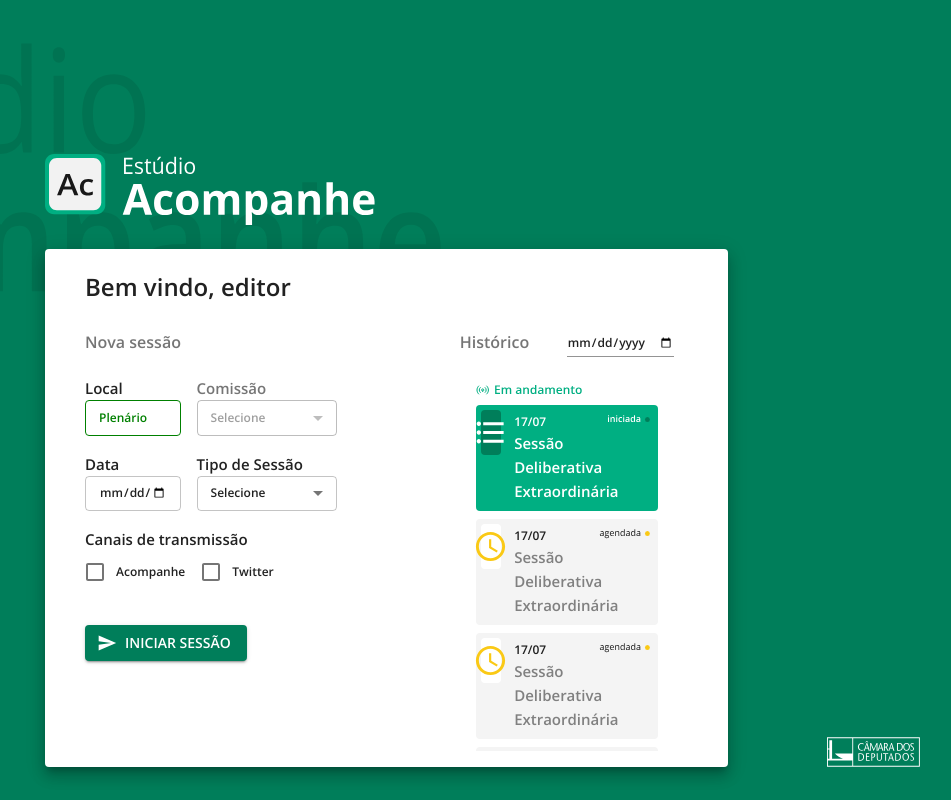
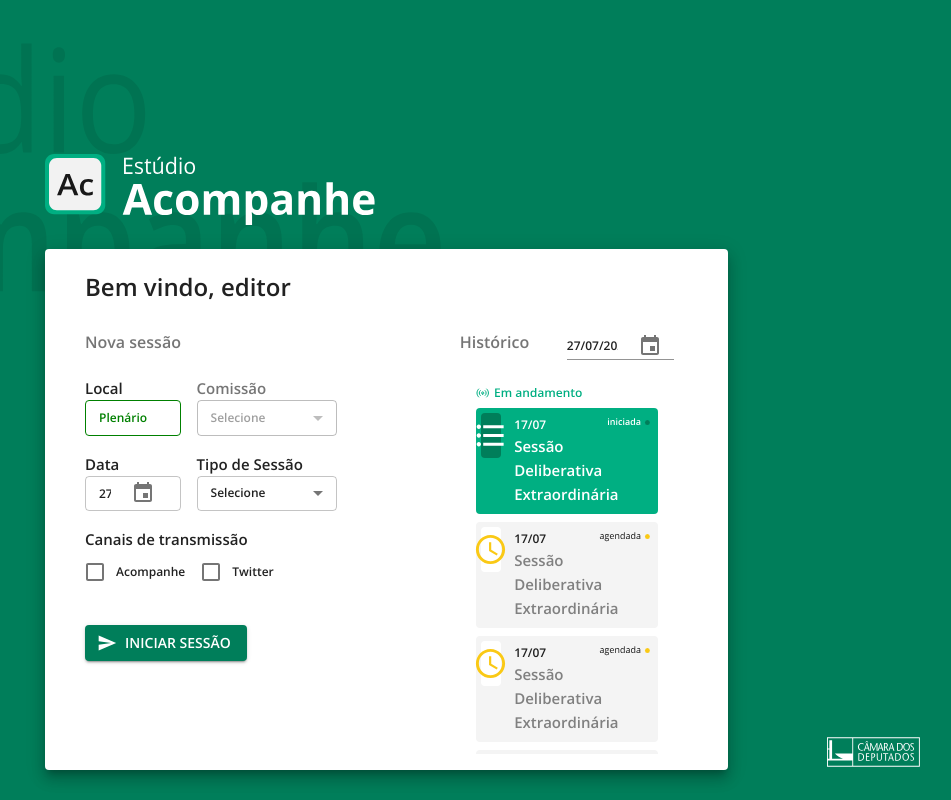
Before and after one commit to labhackercd/linguagem-simples-front, a React (Create React App) app: page /estudio in a window 1280 px wide. Shown: the whole page, without its empty margins (325-1276 px from the left). Built offline with nearby package versions, Linux system fonts and the light colour scheme.

Commit message:
#16 - Customizing date picker to pt-Br locale

```diff
--- a/package.json
+++ b/package.json
@@ -3,11 +3,14 @@
   "version": "0.1.0",
   "private": true,
   "dependencies": {
+    "@date-io/date-fns": "^1.3.13",
     "@material-ui/core": "^4.11.0",
     "@material-ui/icons": "^4.9.1",
+    "@material-ui/pickers": "^3.2.10",
     "@testing-library/jest-dom": "^4.2.4",
     "@testing-library/react": "^9.3.2",
     "@testing-library/user-event": "^7.1.2",
+    "date-fns": "^2.15.0",
     "file-loader": "^6.0.0",
     "react": "^16.13.1",
     "react-dom": "^16.13.1",
--- a/src/components/EstudioAcompanhePageComponents/NewSessionFormComponent/index.js
+++ b/src/components/EstudioAcompanhePageComponents/NewSessionFormComponent/index.js
@@ -1,4 +1,4 @@
-import React, { Component } from "react";
+import React from "react";
 import Box from "@material-ui/core/Box";
 import Grid  from "@material-ui/core/Grid";
 import Typography  from "@material-ui/core/Typography";
@@ -13,6 +13,11 @@ import SendIcon from '@material-ui/icons/Send';
 import Checkbox from '@material-ui/core/Checkbox';
 import FormControlLabel from '@material-ui/core/FormControlLabel';
 
+import 'date-fns';
+import DateFnsUtils from '@date-io/date-fns';
+import { MuiPickersUtilsProvider, KeyboardDatePicker,
+} from '@material-ui/pickers';
+import ptBrLocale from "date-fns/locale/pt-BR";
 
 const useStyles = makeStyles({
   root: {
@@ -75,17 +80,21 @@ export default function NewSessionFormComponent(){
                         <Grid item xs={5}>
                             <Box display="block" justifyContent="flex-start" >
                                 <div><Typography variant="h6"> Data </Typography></div>
-                                 <TextField
-                                    id="date"
-                                    type="date"
-                                    variant="outlined"
-                                    defaultValue="0000-00-00"
-                                    InputLabelProps={{
-                                        shrink: true,
-                                    }}
-                                    size="small"
-                                    fullWidth="true"
-                                />
+
+                                    <MuiPickersUtilsProvider utils={DateFnsUtils} locale={ptBrLocale}>
+                                    <KeyboardDatePicker
+                                        disableToolbar
+                                        variant="inline"
+                                        format="dd/MM/yyyy"
+                                        id="date-picker-search"
+                                        InputLabelProps={{
+                                            shrink: true,
+                                          }}
+                                        inputVariant="outlined"
+                                        size="small"
+                                        />
+                                    </MuiPickersUtilsProvider>
+
                             </Box>
                         </Grid>
                         <Grid item xs={7}>
--- a/src/components/EstudioAcompanhePageComponents/SessionHistoryComponent/index.js
+++ b/src/components/EstudioAcompanhePageComponents/SessionHistoryComponent/index.js
@@ -1,16 +1,13 @@
-import React, { Component } from "react";
+import React from "react";
 import Box from "@material-ui/core/Box";
 import Grid  from "@material-ui/core/Grid";
 import Typography  from "@material-ui/core/Typography";
 import Paper from '@material-ui/core/Paper'
 import { makeStyles } from '@material-ui/core/styles';
-import TextField from '@material-ui/core/TextField'
-import InputAdornment from '@material-ui/core/InputAdornment'
 
 import List from '@material-ui/core/List';
 import ListItem from '@material-ui/core/ListItem';
 
-import SearchIcon from '@material-ui/icons/Search';
 import AccessTimeIcon from '@material-ui/icons/AccessTime';
 import SvgIcon from '@material-ui/core/SvgIcon';
 import FormatListBulletedIcon from '@material-ui/icons/FormatListBulleted';
@@ -19,6 +16,13 @@ import ScheduleIcon from './schedule_session.svg'
 import FinishedIcon from './finished_session.svg'
 import StartedIcon from './session_started.svg'
 import SessionHappening from './session_happening_icon.svg'
+
+import 'date-fns';
+import DateFnsUtils from '@date-io/date-fns';
+import { MuiPickersUtilsProvider, KeyboardDatePicker,
+} from '@material-ui/pickers';
+import ptBrLocale from "date-fns/locale/pt-BR";
+
 
 const useStyles = makeStyles({
   root: {
@@ -74,12 +78,18 @@ export default function SessionHistoryComponent(){
                             </Grid>
                             <Grid item xs={6}>
                                 <Box display="flex" justifyContent="flex-end" paddingBottom={3}>
-                                    <TextField
-                                        id="standard-adornment-weight"
-                                        endAdornment={<InputAdornment position="end"><SearchIcon></SearchIcon></InputAdornment>}
-                                        size="small"
-                                        type="date"
-                                    />
+                                    <MuiPickersUtilsProvider utils={DateFnsUtils} locale={ptBrLocale}>
+                                    <KeyboardDatePicker
+                                        disableToolbar
+                                        variant="inline"
+                                        format="dd/MM/yyyy"
+                                        id="date-picker-search"
+                                        InputLabelProps={{
+                                            shrink: true,
+                                          }}
+
+                                        />
+                                    </MuiPickersUtilsProvider>
                                 </Box>
                             </Grid>
                         </Grid>
```
